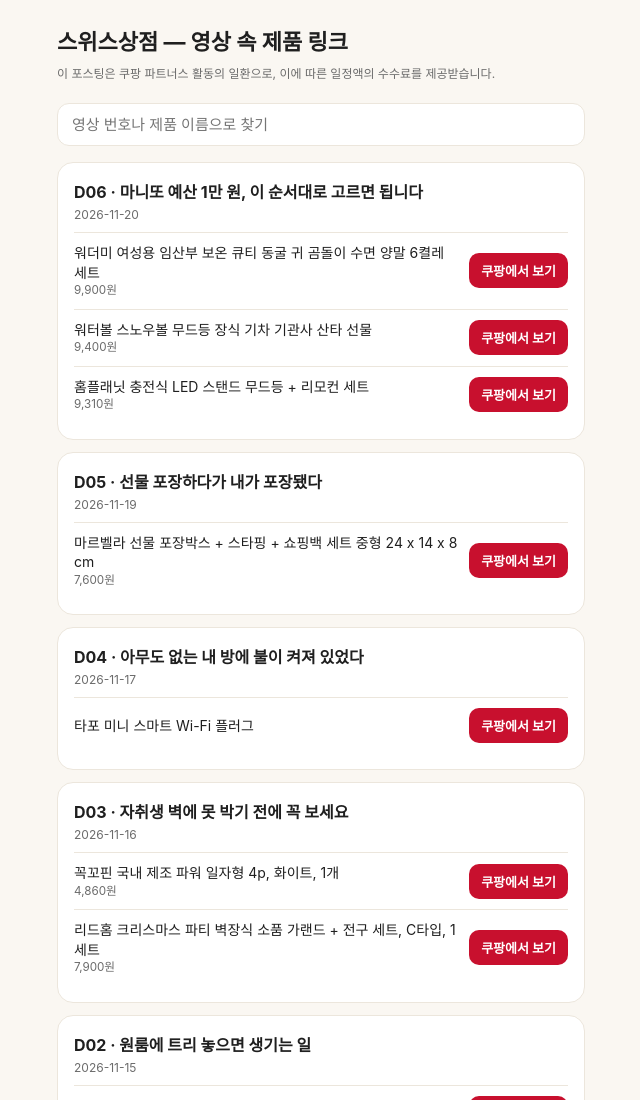
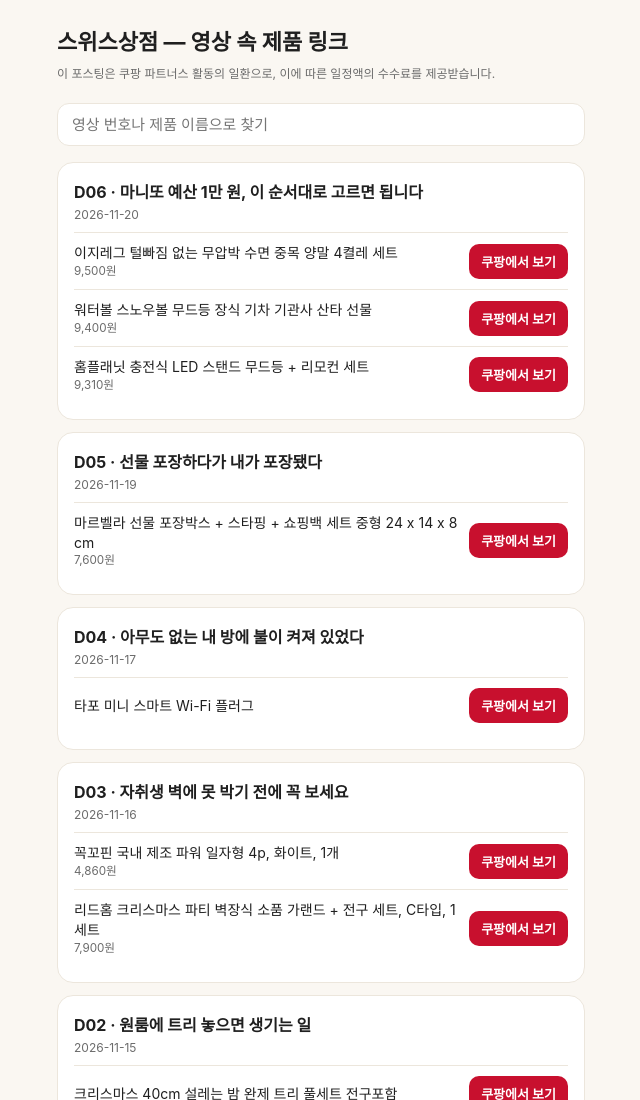
Before and after one commit to mkrealestate4s/life-idea-links, a plain HTML site: page index.html in a window 1280 px wide. Shown: the top 1100 px of the page, without its empty margins (319-959 px from the left). Drawn offline with Linux system fonts and the light colour scheme.

Commit message:
링크 페이지 갱신 2026-11-18 18:39
Co-Authored-By: Claude Opus 5.5 <noreply@anthropic.com>

```diff
--- a/index.html
+++ b/index.html
@@ -33,7 +33,7 @@ input { width:100%; padding:12px 14px; border-radius:12px; border:1px solid var(
 <h1>스위스상점 — 영상 속 제품 링크</h1>
 <p class="notice">이 포스팅은 쿠팡 파트너스 활동의 일환으로, 이에 따른 일정액의 수수료를 제공받습니다.</p>
 <input id="q" type="search" placeholder="영상 번호나 제품 이름으로 찾기" aria-label="검색">
-<section class="video"><h2>D06 · 마니또 예산 1만 원, 이 순서대로 고르면 됩니다</h2><div class="meta">2026-11-20</div><div class="item"><span>워더미 여성용 임산부 보온 큐티 동굴 귀 곰돌이 수면 양말 6켤레 세트<small>9,900원</small></span><a href="https://link.coupang.com/a/iL89I5HpD2" target="_blank" rel="sponsored nofollow noopener">쿠팡에서 보기</a></div><div class="item"><span>워터볼 스노우볼 무드등 장식 기차 기관사 산타 선물<small>9,400원</small></span><a href="https://link.coupang.com/a/iL9usBCqg8" target="_blank" rel="sponsored nofollow noopener">쿠팡에서 보기</a></div><div class="item"><span>홈플래닛 충전식 LED 스탠드 무드등 + 리모컨 세트<small>9,310원</small></span><a href="https://link.coupang.com/a/iL9AhG3m7E" target="_blank" rel="sponsored nofollow noopener">쿠팡에서 보기</a></div></section>
+<section class="video"><h2>D06 · 마니또 예산 1만 원, 이 순서대로 고르면 됩니다</h2><div class="meta">2026-11-20</div><div class="item"><span>이지레그 털빠짐 없는 무압박 수면 중목 양말 4켤레 세트<small>9,500원</small></span><a href="https://link.coupang.com/a/iMecdBD7Qa" target="_blank" rel="sponsored nofollow noopener">쿠팡에서 보기</a></div><div class="item"><span>워터볼 스노우볼 무드등 장식 기차 기관사 산타 선물<small>9,400원</small></span><a href="https://link.coupang.com/a/iL9usBCqg8" target="_blank" rel="sponsored nofollow noopener">쿠팡에서 보기</a></div><div class="item"><span>홈플래닛 충전식 LED 스탠드 무드등 + 리모컨 세트<small>9,310원</small></span><a href="https://link.coupang.com/a/iL9AhG3m7E" target="_blank" rel="sponsored nofollow noopener">쿠팡에서 보기</a></div></section>
 <section class="video"><h2>D05 · 선물 포장하다가 내가 포장됐다</h2><div class="meta">2026-11-19</div><div class="item"><span>마르벨라 선물 포장박스 + 스타핑 + 쇼핑백 세트 중형 24 x 14 x 8 cm<small>7,600원</small></span><a href="https://link.coupang.com/a/iKIqGjT3uK" target="_blank" rel="sponsored nofollow noopener">쿠팡에서 보기</a></div></section>
 <section class="video"><h2>D04 · 아무도 없는 내 방에 불이 켜져 있었다</h2><div class="meta">2026-11-17</div><div class="item"><span>타포 미니 스마트 Wi-Fi 플러그<small></small></span><a href="https://link.coupang.com/a/iI5cDZKfJc" target="_blank" rel="sponsored nofollow noopener">쿠팡에서 보기</a></div></section>
 <section class="video"><h2>D03 · 자취생 벽에 못 박기 전에 꼭 보세요</h2><div class="meta">2026-11-16</div><div class="item"><span>꼭꼬핀 국내 제조 파워 일자형 4p, 화이트, 1개<small>4,860원</small></span><a href="https://link.coupang.com/a/iHC7jKHXEG" target="_blank" rel="sponsored nofollow noopener">쿠팡에서 보기</a></div><div class="item"><span>리드홈 크리스마스 파티 벽장식 소품 가랜드 + 전구 세트, C타입, 1세트<small>7,900원</small></span><a href="https://link.coupang.com/a/iHDhooucUu" target="_blank" rel="sponsored nofollow noopener">쿠팡에서 보기</a></div></section>
```
